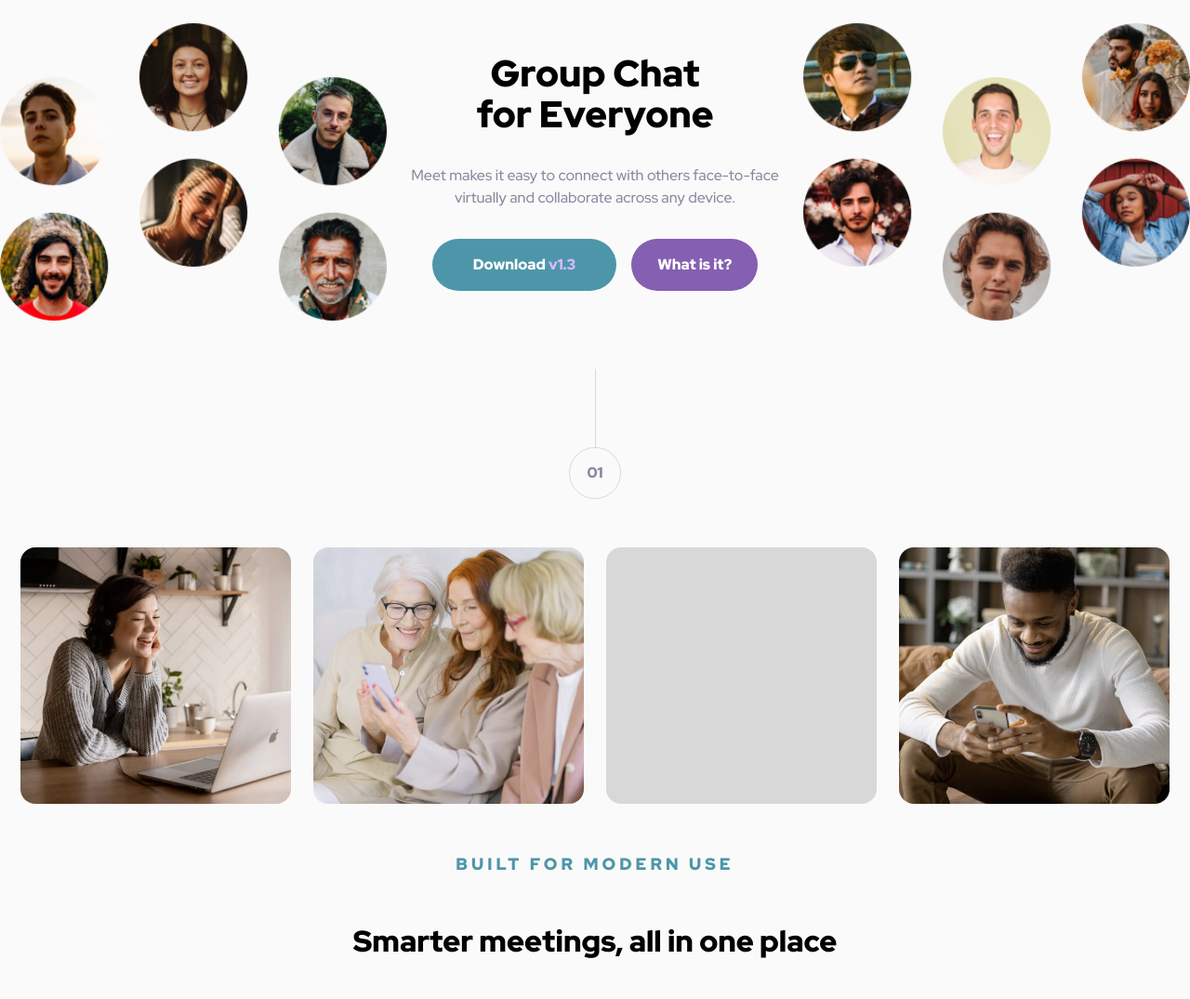
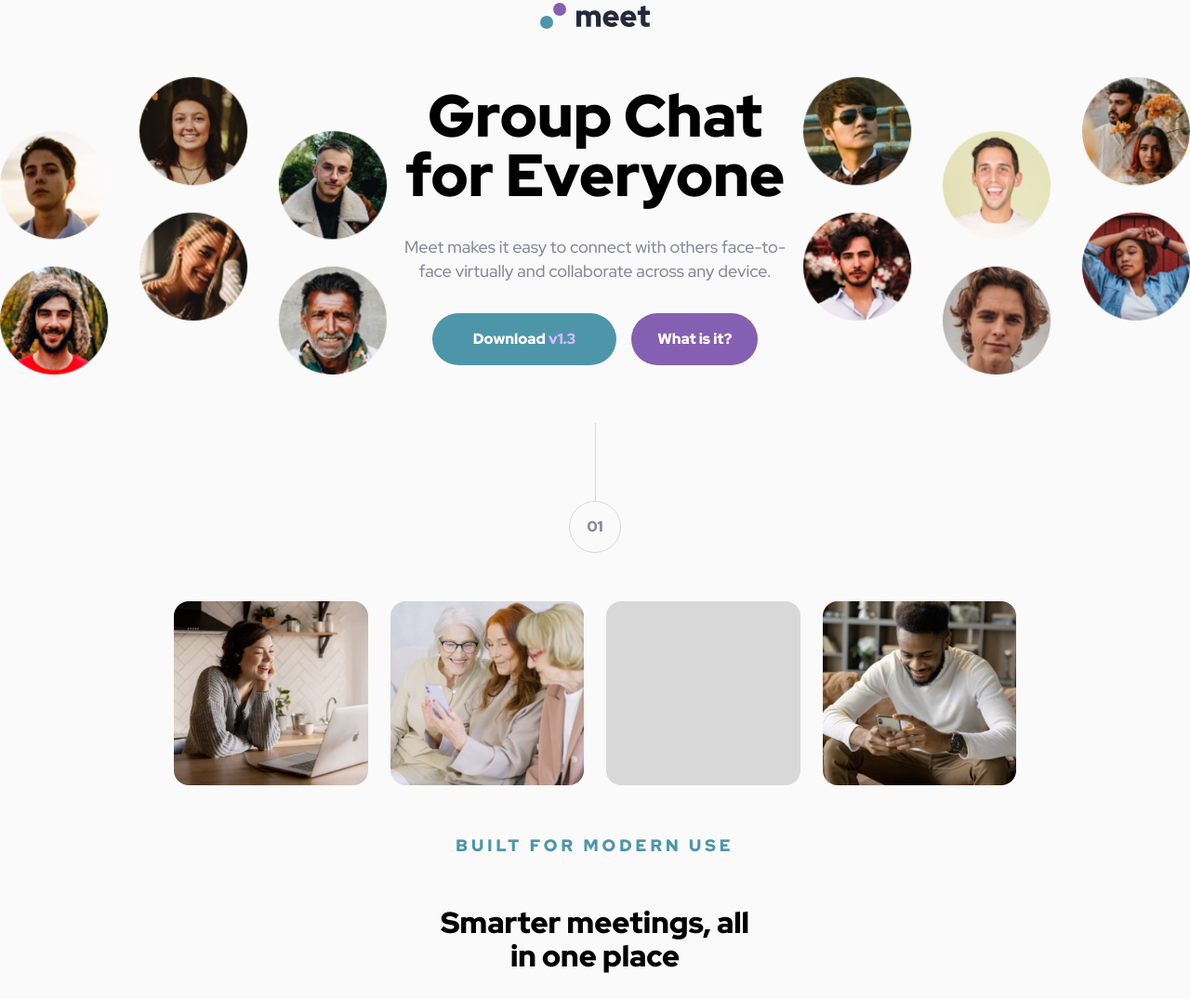
Before and after one commit to Towbee05/landing-page, a website: page index.html in a window 1280 px wide. Shown: the part 77-1152 px from the top of the page at 93% size. Drawn offline with Linux system fonts and the light colour scheme.

Commit message:
Fixed bug

```diff
--- a/index.html
+++ b/index.html
@@ -9,7 +9,7 @@
     <link rel="stylesheet" href="./dict/output.css">
 </head>
 <body class="bg-custom-background flex justify-center w-full">
-    <main class="min-h-screen py-custom text-center break-words max-w-[1440px] ">
+    <main class="min-h-screen py-custom xs:pt-20 xs:pb-0 text-center break-words max-w-[1440px] ">
         <div class="grid grid-cols-1 gap-11">
             <div class="heading space-y-13">
                 <span class="flex w-full mx-auto justify-center">
@@ -17,13 +17,13 @@
                 </span>
                 <img src="./assets/tablet/image-hero.png" alt="sponsors" class="w-full xs:hidden min-w-40">
 
-                <div class="hidden xs:grid grid-cols-3 gap-4">
+                <div class="hidden xs:grid grid-cols-3 gap-4 w-full">
                     <div class="">
                         <img src="./assets/desktop/image-hero-left.png" alt="left-sponsors" class="w-full">
                     </div>
                     <div class="flex gap-8 flex-col justify-center items-center">
-                        <h1 class="text-heading">Group Chat <span class="block text-heading font-black"> for Everyone</span></h1>
-                        <p>
+                        <h1 class="text-heading xs:text-bigger">Group Chat <span class="block text-heading font-black xs:text-bigger"> for Everyone</span></h1>
+                        <p class="text-paragraph-big">
                             Meet makes it easy to connect with others face-to-face virtually and collaborate across any device.
                         </p>
                         <div class="flex justify-center items-center flex-row space-y-0 gap-4 text-white">
@@ -63,7 +63,7 @@
                         <p class="font-black"> 01 </p>
                     </div>
                 </div>
-                <div class="grid grid-cols-2 gap-x-6 gap-y-[25px] xxs:grid-cols-4 xs:grid-cols-4">
+                <div class="grid grid-cols-2 gap-x-6 gap-y-[25px] xxs:grid-cols-4 xs:grid-cols-4 xs:px-[165px]">
                     <article>
                         <img class="rounded-2xl" src="./assets/desktop/image-woman-in-videocall.jpg" alt="image-woman-in-videocall">
                     </article>
@@ -77,7 +77,7 @@
                         <img class="rounded-2xl" src="./assets/desktop/image-man-texting.jpg" alt="image-man-texting">
                     </article>
                 </div>
-                <div class="space-y-13 xxs:px-[58px] xs:px-[285px]">
+                <div class="space-y-13 xxs:px-[58px] xs:px-[450px]">
                     <h3 class="uppercase tracking-custom text-custom-button-1 font-black">Built for Modern use</h3>
                     <h1 class="xxs:px-16">Smarter meetings, all in one place</h1>
                     <p>
--- a/tailwind.config.js
+++ b/tailwind.config.js
@@ -28,7 +28,9 @@ module.exports = {
       },
       fontSize:{
         "heading" : ["40px", "44px"],
-        "normal" : ["16px", "26px"]
+        "normal" : ["16px", "26px"],
+        "bigger" : ["64px", "64px"],
+        "paragraph-big" : ["18px", "26px"]
       },
       borderRadius:{
         "xxs" : "29px"
```
Also changed, not shown: dict/output.css.
